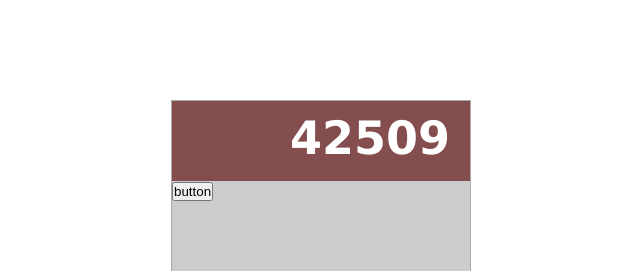
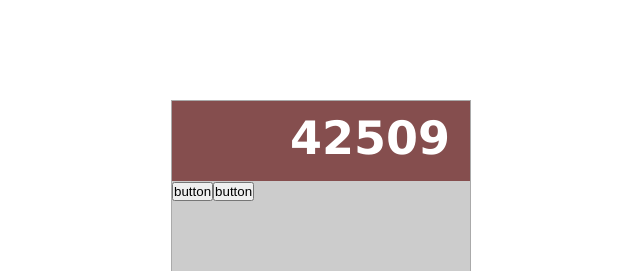
Before and after one commit to g-krzysztof/calculator, a React (Create React App) app: page / in a window 1280 px wide. Shown: the top 271 px of the page, without its empty margins (319-959 px from the left). Built offline with nearby package versions, Linux system fonts and the light colour scheme.

Commit message:
add .buttons-wrapper css

```diff
--- a/src/components/App.js
+++ b/src/components/App.js
@@ -13,6 +13,7 @@ class App extends React.Component {
         <Display display={this.state.display} />
         <div className="buttons-wrapper">
           <Button />
+          <Button />
         </div>
       </div>
     );
--- a/src/css/App.css
+++ b/src/css/App.css
@@ -5,4 +5,10 @@
   border: 1px solid #aaa;
   margin: 100px auto 0 auto;
 }
+
+.buttons-wrapper {
+  display: -webkit-box;
+  display: -ms-flexbox;
+  display: flex;
+}
 /*# sourceMappingURL=App.css.map */
--- a/src/styles/App.scss
+++ b/src/styles/App.scss
@@ -5,3 +5,7 @@
     border: 1px solid #aaa;
     margin: 100px auto 0 auto;
 }
+
+.buttons-wrapper {
+    display: flex;
+}
```
Also changed, not shown: 1 other file (tests, documents, lock files or other folders).
